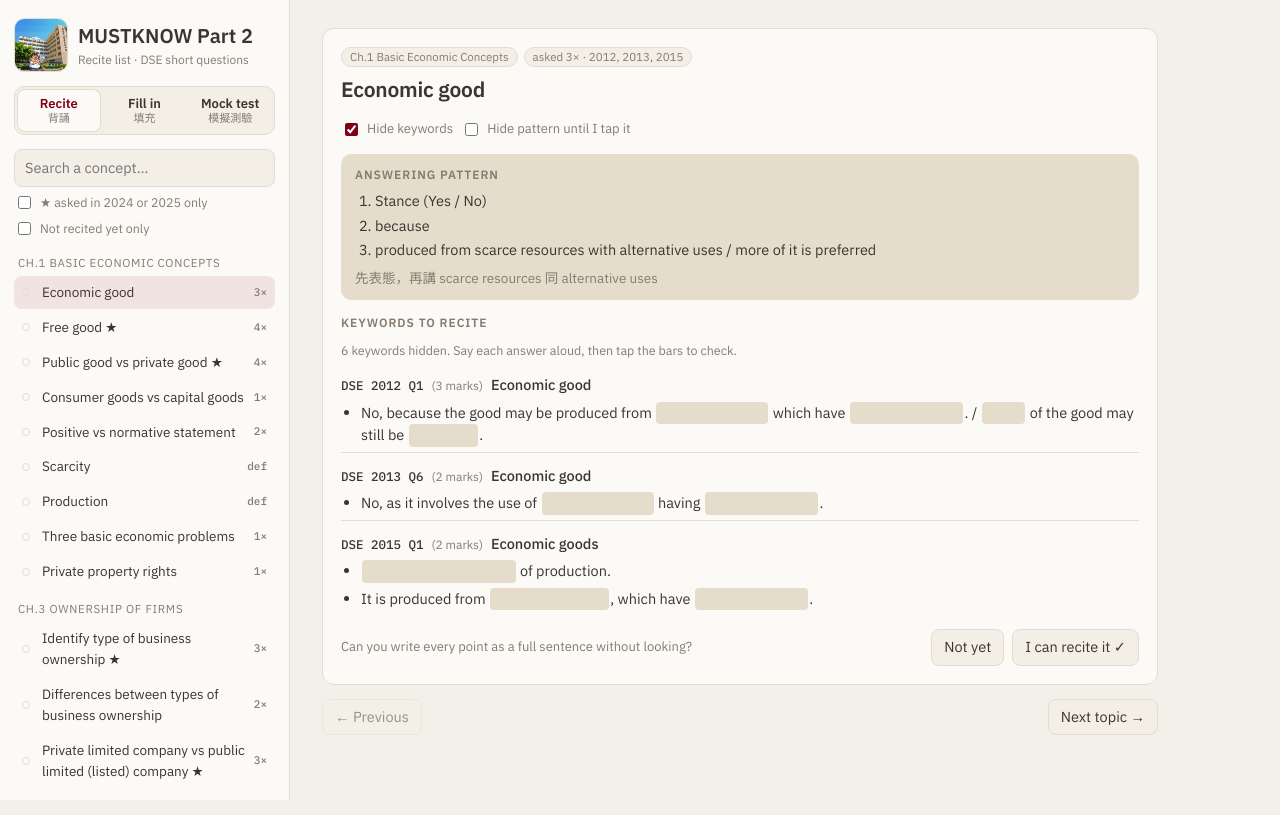
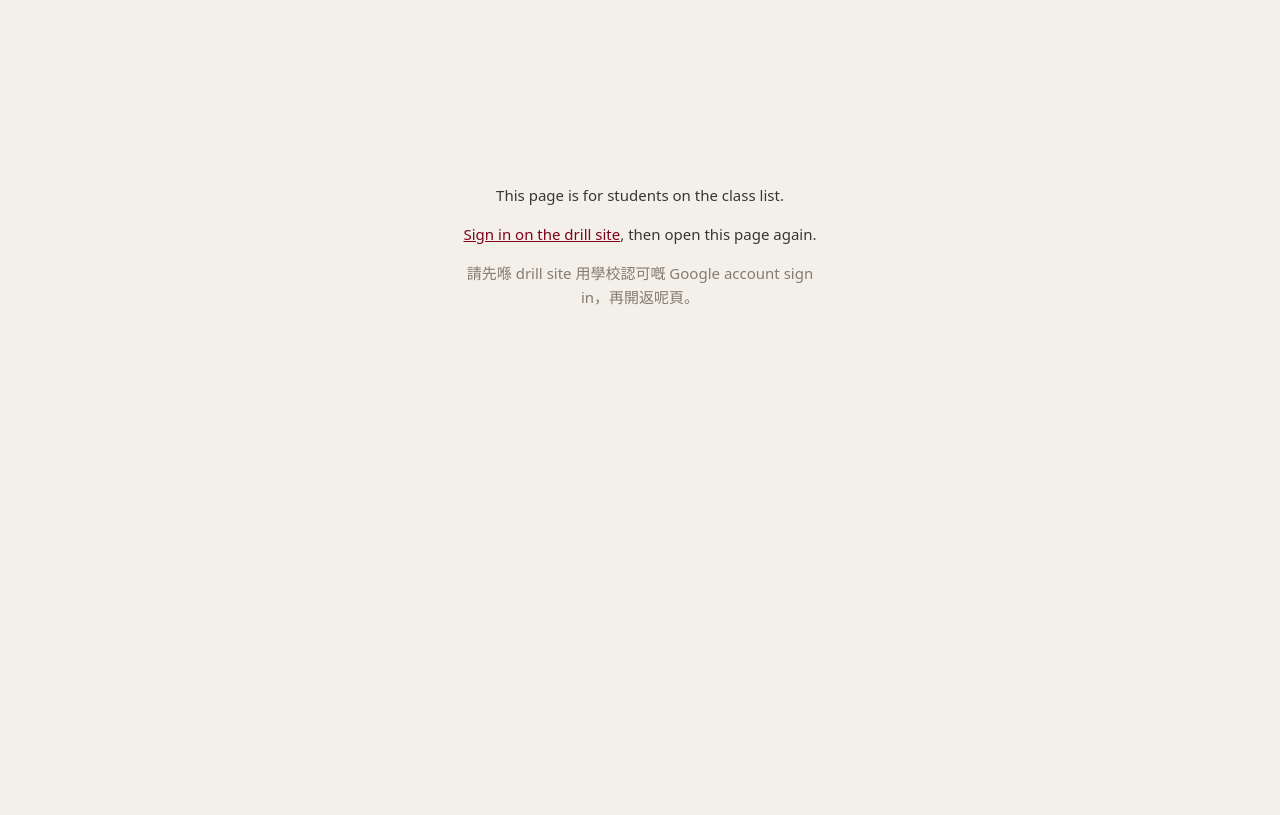
Before and after one commit to tyn-ux/tyneconbuddy, a plain HTML site: page recite.html in a window 1280 px wide. Drawn offline with Linux system fonts and the light colour scheme.

Commit message:
Class list gate: Roster on/off from the Sheet menu, access log, sign-in check on recite and learning pages
Access.gs: Script Property ROSTER_ONLY (menu toggle), cached roster check at
sign-in and on every request, Access log tab for sign-ins and refusals, menu
items to add emails and copy signed-up students into Roster. Teachers in
TEACHER_EMAILS always pass. gate.js keeps recite.html and learning.html hidden
until the saved session is confirmed live. BUILD 2026-11-17a.

Co-Authored-By: Claude Opus 5.5 <noreply@anthropic.com>
Claude-Session: https://claude.ai/code/session_01R2PaQGBeADNuU8MEzf5kkj

```diff
--- /dev/null
+++ b/gate.js
@@ -0,0 +1,40 @@
+/* gate.js: pages outside app.html open only for a signed-in student.
+   The page stays hidden until the server confirms the sign-in saved by
+   app.html (localStorage tjx2:sess) is still live and on the class list.
+   If the server cannot be reached, a sign-in under 12 hours old is trusted,
+   so a slow network never locks out a real student. */
+(function(){
+  var SYNC_URL='https://script.google.com/macros/s/AKfycbwy3bPHzxQ-0Qj7c7aNdc2QtI36ir4UfxQDdgBQGhXbtoPzVUN5TKav11xsB8_Nhb5Z9A/exec';
+  var st=document.createElement('style');
+  st.textContent='html.gated body>*:not(#gateMsg){display:none!important}'+
+    '#gateMsg{max-width:420px;margin:18vh auto 0;padding:24px;font:15px/1.6 system-ui,sans-serif;text-align:center;color:#3a3531}'+
+    '#gateMsg a{color:#7f0019}';
+  document.head.appendChild(st);
+  document.documentElement.classList.add('gated');
+
+  var v=null; try{ v=JSON.parse(localStorage.getItem('tjx2:sess')); }catch(e){}
+  var fresh=v&&v.t&&(Date.now()-(v.at||0))<11*3600*1000;
+  function open(){ document.documentElement.classList.remove('gated'); var m=document.getElementById('gateMsg'); if(m) m.remove(); }
+  function shut(why){
+    var show=function(){
+      var d=document.createElement('div'); d.id='gateMsg';
+      d.innerHTML='<p>'+why+'</p><p><a href="app.html">Sign in on the drill site</a>, then open this page again.</p>'+
+        '<p style="color:#857b70">請先喺 drill site 用學校認可嘅 Google account sign in，再開返呢頁。</p>';
+      document.body.appendChild(d);
+    };
+    if(document.body) show(); else document.addEventListener('DOMContentLoaded',show);
+  }
+  if(!fresh){ shut('This page is for students on the class list.'); return; }
+
+  var done=false, fn='__gate'+Math.random().toString(36).slice(2);
+  var timer=setTimeout(function(){ if(!done){ done=true; open(); } }, 12000);
+  window[fn]=function(r){
+    if(done) return; done=true; clearTimeout(timer);
+    if(r&&r.error==='sign in'){ try{ localStorage.removeItem('tjx2:sess'); }catch(e){} shut('Your sign-in has ended or your account is not on the class list.'); }
+    else open();
+  };
+  var s=document.createElement('script');
+  s.src=SYNC_URL+'?prof=1&t='+encodeURIComponent(v.t)+'&callback='+fn;
+  s.onerror=function(){ if(!done){ done=true; clearTimeout(timer); open(); } };
+  document.head.appendChild(s);
+})();
--- a/learning.html
+++ b/learning.html
@@ -132,6 +132,7 @@ td ol{margin:0;padding-left:18px}
 .hide-en .en{display:none}.hide-zh .zh{display:none}
 @media (prefers-reduced-motion:no-preference){.screen>*{animation:in .25s ease both}@keyframes in{from{opacity:.85;transform:translateY(3px)}to{opacity:1;transform:none}}}
 </style>
+<script src="gate.js"></script>
 </head>
 <body>
 
--- a/recite.html
+++ b/recite.html
@@ -142,6 +142,7 @@ input.blank.bad{border-bottom-color:var(--pen);color:var(--pen)}
   #print .ans b{text-decoration:underline}
 }
 </style>
+<script src="gate.js"></script>
 </head>
 <body>
 <div class="shell">
```
Also changed, not shown: 4 other files.
